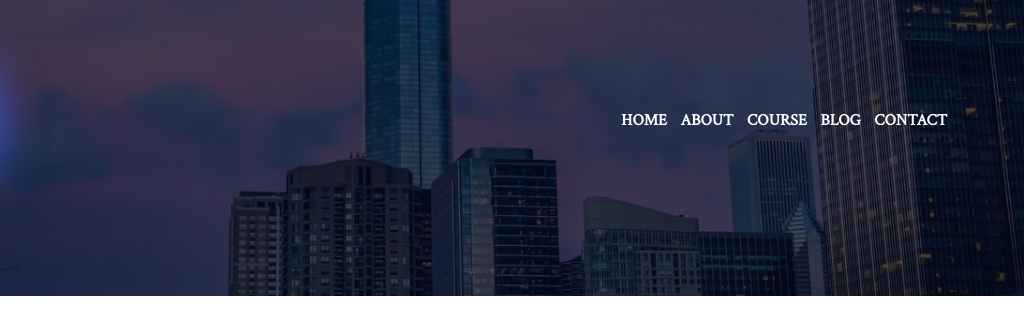
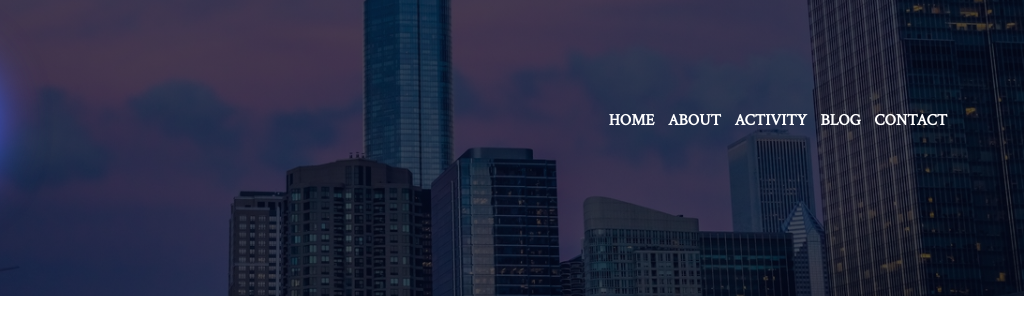
Before and after one commit to Mihir9702/futuremihir, a plain HTML site: page about.html in a window 1280 px wide. Shown: the part 104-424 px from the top of the page, 256-1280 px from the left. Drawn offline with Linux system fonts and the light colour scheme.

Commit message:
changed course to activity

```diff
--- a/about.html
+++ b/about.html
@@ -24,7 +24,7 @@
                <ul>
                    <li><a href="index.html">HOME</a></li>
                    <li><a href="about.html">ABOUT</a></li>
-                   <li><a href="course.html">COURSE</a></li>
+                   <li><a href="course.html">ACTIVITY</a></li>
                    <li><a href="blog.html">BLOG</a></li>
                    <li><a href="contact.html">CONTACT</a></li>
                </ul>
```
Also changed, not shown: blog.html (+1 -1 lines), contact.html (+1 -1 lines), course.html (+1 -1 lines), index.html (+1 -1 lines).
